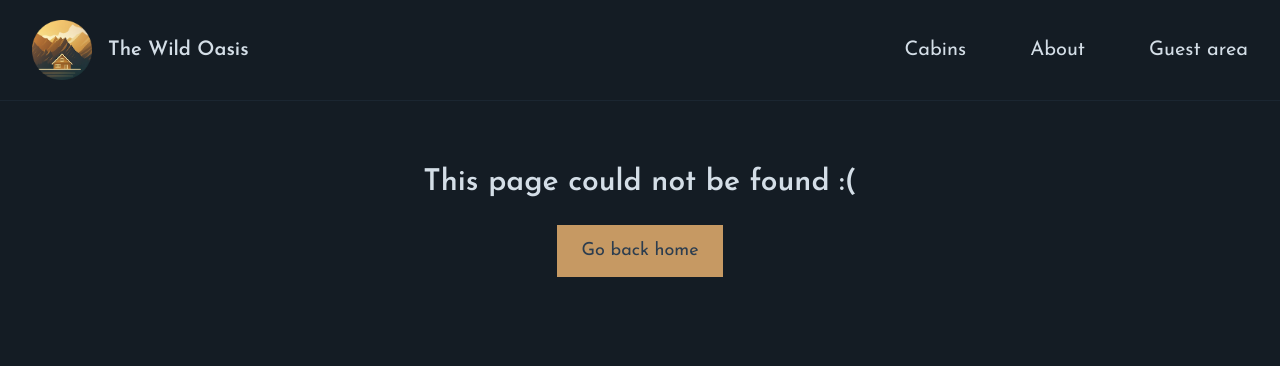
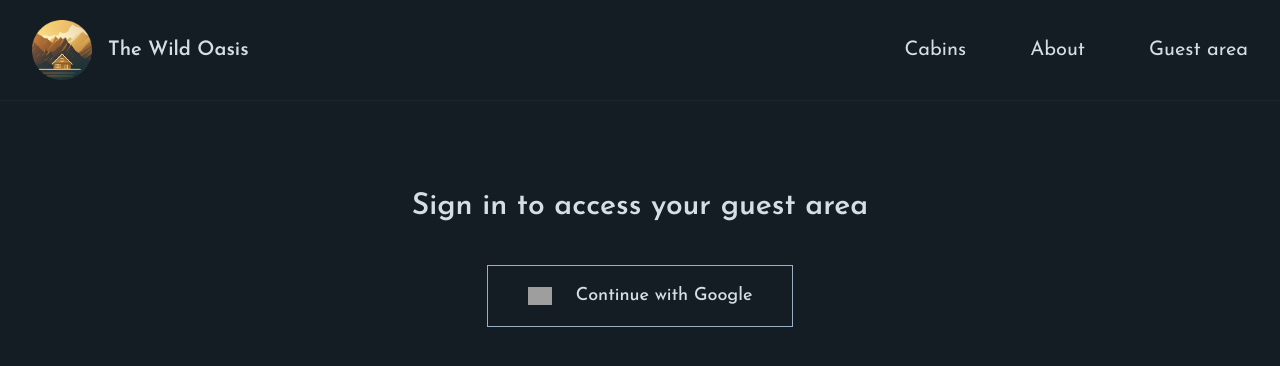
Before and after one commit to fengbanjiazhu/oasis-next, a Next.js app: page /login in a window 1280 px wide. Before the commit this address had no page. Shown: the top 366 px of the page. Built offline with nearby package versions, Linux system fonts and the light colour scheme; no server answers; grey boxes are pictures that could not be loaded.

Commit message:
Add login page

```diff
--- a/app/_components/SignInButton.js
+++ b/app/_components/SignInButton.js
@@ -1,5 +1,8 @@
+import { signInAction } from "./actions";
+
 function SignInButton() {
   return (
+    <form action={signInAction}>
       <button className="flex items-center gap-6 text-lg border border-primary-300 px-10 py-4 font-medium">
         <img
           src="https://authjs.dev/img/providers/google.svg"
@@ -9,6 +12,7 @@ function SignInButton() {
         />
         <span>Continue with Google</span>
       </button>
+    </form>
   );
 }
 
--- /dev/null
+++ b/app/_components/actions.js
@@ -0,0 +1,7 @@
+"use server";
+
+import { signIn } from "../_lib/auth";
+
+export async function signInAction() {
+  await signIn("google", { redirectTo: "/account" });
+}
--- a/app/_lib/auth.js
+++ b/app/_lib/auth.js
@@ -13,9 +13,14 @@ const authConfig = {
       return !!auth?.user;
     },
   },
+  pages: {
+    signIn: "/login",
+  },
 };
 
 export const {
   auth,
+  signIn,
+  signOut,
   handlers: { GET, POST },
 } = NextAuth(authConfig);
--- a/app/account/page.js
+++ b/app/account/page.js
@@ -1,7 +1,15 @@
+import { auth } from "../_lib/auth";
+
 export const metadata = {
   title: "Guest",
 };
 
-export default function Page() {
-  return <h2 className="font-semibold text-2xl text-accent-400 mb-7">Welcome, Jeffrey</h2>;
+export default async function Page() {
+  const session = await auth();
+
+  return (
+    <h2 className="font-semibold text-2xl text-accent-400 mb-7">
+      Welcome, {session.user.name.split(" ")[0]}
+    </h2>
+  );
 }
--- /dev/null
+++ b/app/login/page.js
@@ -0,0 +1,15 @@
+import SignInButton from "../_components/SignInButton";
+
+export const metadata = {
+  title: "Login",
+};
+
+export default function Page() {
+  return (
+    <div className="flex flex-col gap-10 mt-10 items-center">
+      <h2 className="text-3xl font-semibold">Sign in to access your guest area</h2>
+
+      <SignInButton />
+    </div>
+  );
+}
```
Lines whose indentation alone changed are shown as unchanged.
